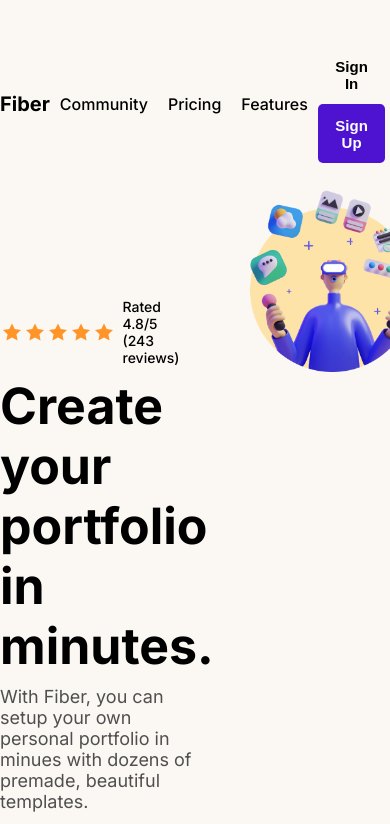
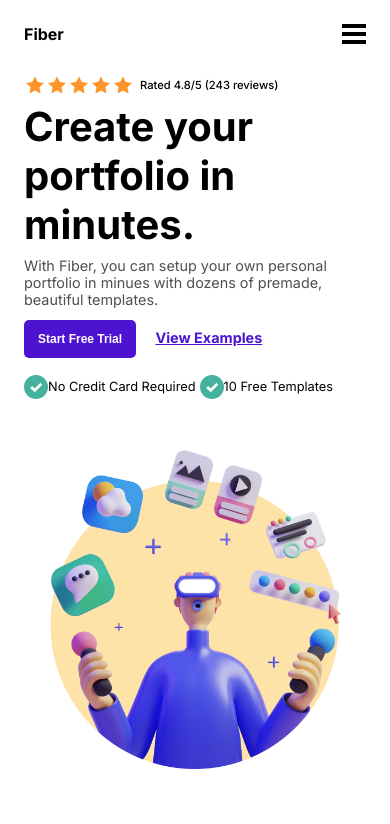
Before and after one commit to saurab-prasher/codewell-challenges, a website: page Fiber landing page/index.html in a window 390 px wide. Shown: the top 824 px of the page. Drawn offline with Linux system fonts and the light colour scheme.

Commit message:
tablet and desktop layout done

```diff
--- a/Fiber landing page/index.html
+++ b/Fiber landing page/index.html
@@ -19,6 +19,10 @@
           <h1 class="logo">Fiber</h1>
         </div>
 
+        <div class="hamburger-box">
+          <img src="./Assets/Hamburger Menu.svg" alt="hamburger" />
+        </div>
+
         <nav class="main-nav">
           <ul class="main-nav__menu">
             <li class="main-nav__menu-item">
@@ -33,7 +37,7 @@
           </ul>
         </nav>
 
-        <div class="btn-container">
+        <div class="header__btn-container btn-container">
           <button class="btn--transparent">Sign In</button>
           <button class="btn--blue">Sign Up</button>
         </div>
--- a/Fiber landing page/sass/_footer.scss
+++ b/Fiber landing page/sass/_footer.scss
@@ -3,6 +3,7 @@
   font-size: 1.6rem;
   line-height: 1.6;
   color: #4f4f4f;
+  padding: 0 3rem;
   &-inner {
     max-width: 128rem;
     margin: 0 auto;
--- a/Fiber landing page/sass/_header.scss
+++ b/Fiber landing page/sass/_header.scss
@@ -1,9 +1,12 @@
 .header {
   background-color: #fbf8f3;
   margin-bottom: 6rem;
+  width: 100vw;
+  background: 100% 100%;
   padding-bottom: 10rem;
 
   &-inner {
+    padding: 0 3rem;
     max-width: 128rem;
     margin: 0 auto;
     display: flex;
@@ -22,5 +25,15 @@
         padding: 0.5rem 1rem;
       }
     }
+
+    @include respond(phone) {
+      display: none;
+    }
+  }
+
+  &__btn-container {
+    @include respond(phone) {
+      display: none;
+    }
   }
 }
--- /dev/null
+++ b/Fiber landing page/sass/_responsive.scss
@@ -0,0 +1,22 @@
+@mixin respond($breakpoint) {
+  @if ($breakpoint==phone) {
+    @media screen and (max-width: 37.5em) {
+      @content;
+    }
+  }
+  @if ($breakpoint==tab-port) {
+    @media screen and (max-width: 56.25em) {
+      @content;
+    }
+  }
+  @if ($breakpoint==tab-land) {
+    @media screen and (max-width: 75em) {
+      @content;
+    }
+  }
+  @if ($breakpoint==big-desktop) {
+    @media screen and (min-width: 112.5em) {
+      @content;
+    }
+  }
+}
--- a/Fiber landing page/sass/_section.scss
+++ b/Fiber landing page/sass/_section.scss
@@ -1,11 +1,15 @@
 .section {
   &-1 {
     display: grid;
-    grid-template-columns: 50% 50%;
-    grid-gap: 4rem;
+    grid-template-columns: repeat(auto-fit, minmax(40rem, 1fr));
+    grid-gap: 2rem;
 
     &__text-content {
       margin-top: 12rem;
+
+      @include respond(tab-land) {
+        margin-top: 4rem;
+      }
     }
 
     &__img-content {
@@ -20,6 +24,10 @@
     &__text-content {
       .heading-secondary {
         width: 50%;
+
+        @include respond(tab-port) {
+          width: 100%;
+        }
       }
     }
 
@@ -34,12 +42,12 @@
       padding: 4rem;
       padding-bottom: 0;
       display: grid;
-      grid-template-columns: repeat(2, minmax(40%, 1fr));
+      grid-template-columns: repeat(auto-fit, minmax(35rem, 1fr));
       grid-gap: 5rem;
       margin-bottom: 5rem;
 
       .text-box {
-        margin-top: 7rem;
+        margin-top: 5rem;
         max-width: 85%;
         color: #fff;
 
--- a/Fiber landing page/sass/main.scss
+++ b/Fiber landing page/sass/main.scss
@@ -1,3 +1,4 @@
+@import "./responsive";
 @import "./header";
 @import "./section";
 @import "./footer";
@@ -12,6 +13,16 @@
 html {
   font-size: 62.5%;
   box-sizing: border-box;
+
+  @include respond(tab-land) {
+    font-size: 60%;
+  }
+  @include respond(tab-port) {
+    font-size: 50%;
+  }
+  @include respond(big-desktop) {
+    font-size: 70%;
+  }
 }
 
 body {
@@ -40,13 +51,21 @@
 .container {
   max-width: 128rem;
   margin: 0 auto;
-  overflow: hidden;
+  padding: 0 3rem;
 }
 
 .flex {
   display: flex;
   align-items: center;
   justify-content: center;
+}
+
+.hamburger-box {
+  display: none;
+
+  @include respond(phone) {
+    display: block;
+  }
 }
 
 .lead {
@@ -124,9 +143,8 @@
 .btn--transparent,
 .btn--white {
   color: inherit;
-
   background-color: #4d13d1;
-  padding: 1.25rem 1.75rem;
+  padding: 1.5rem 1.75rem;
   margin-right: 2rem;
   font-weight: 600;
   font-size: inherit;
@@ -146,9 +164,10 @@
 }
 
 .description {
-  display: flex;
+  display: grid;
+  grid-template-columns: repeat(auto-fit, minmax(24rem, 1fr));
+  grid-gap: 4rem;
   margin: 3.5rem 0;
-  gap: 7rem;
 
   h4 {
     margin: 1.5rem 0;
```
Also changed, not shown: Fiber landing page/css/style.css.
